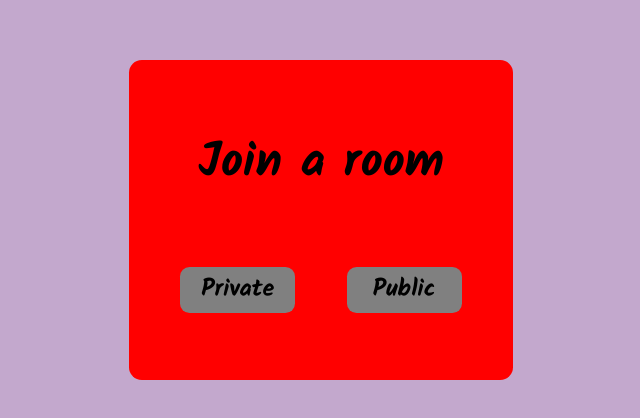
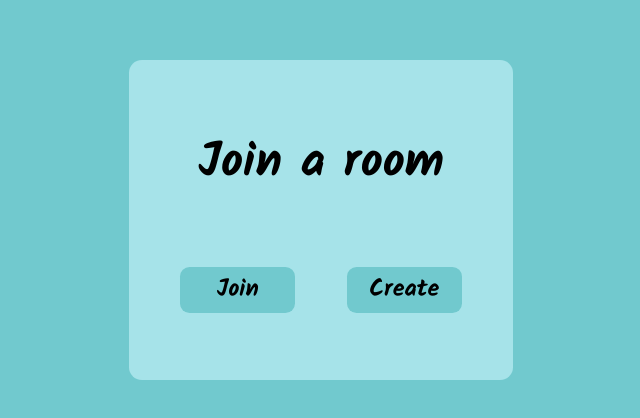
Before and after one commit to mudit-jain01/Uno-Game-Project, a React (Vite) app: page / in a window 1280 px wide. Shown: the part 180-598 px from the top of the page, without its empty margins (319-959 px from the left). Built offline with nearby package versions, Linux system fonts and the light colour scheme.

Commit message:
screen integration

```diff
--- a/src/App.jsx
+++ b/src/App.jsx
@@ -1,11 +1,9 @@
-import React, { useState, useRef, useLayoutEffect, useEffect } from "react";
+import React, { useState, useEffect } from "react";
 import PlayScreen from "./screens/playground/PlayScreen";
 import Roomselect from "./screens/room-select/RoomSelection";
 import Lobby from "./screens/lobby/lobby";
-import anime from "animejs";
 import playerInfo from "./demoPlayers";
-import WildCardPlusFour from "./components/cards/WildCardPlusFour";
-import WildCardColorChange from "./components/cards/WildCardColorChange";
+import { nanoid } from "nanoid";
 function App() {
   // function animate1(event) {
   //   anime({
@@ -19,18 +17,47 @@ function App() {
   //     rotateY: [{ value: "0deg", duration: 700 }],
   //   });
   // }
-  const [roomPageEntry, setRoomPageEntry] = useState(true);
+  const [pageNumbers, setPageNumber] = useState(0);
+  const [getCode, setGetCode] = useState(false);
+  const [code, setCode] = useState("");
+
   function handleSelection(event) {
-    setRoomPageEntry(false);
+    if (event.target.name === "join") {
+      setGetCode(true);
+    } else {
+      setCode(nanoid(6));
+      setPageNumber((prev) => (prev += 1));
+    }
+  }
+
+  function handleGoButton(event) {
+    setPageNumber((prev) => (prev += 1));
+  }
+
+  function handleCodeInputChange(event) {
+    setCode(event.target.value);
   }
 
   return (
     <main>
       {/* <Lobby players={playerInfo.players} code={}/> */}
-      <Roomselect
-        entryState={roomPageEntry}
-        handleSelection={handleSelection}
-      />
+      {pageNumbers === 0 && (
+        <Roomselect
+          handleSelection={handleSelection}
+          getCode={getCode}
+          handleGoButton={handleGoButton}
+          code={code}
+          handleChange={handleCodeInputChange}
+        />
+      )}
+      {pageNumbers === 1 && (
+        <Lobby
+          code={code}
+          players={playerInfo.players}
+          handleGoButton={handleGoButton}
+        />
+      )}
+      {pageNumbers === 2 && <PlayScreen />}
     </main>
   );
 }
--- a/src/screens/lobby/lobby.css
+++ b/src/screens/lobby/lobby.css
@@ -8,7 +8,7 @@
 .lobby{
     width: 50vw;
     height: 60vh;
-    background-color: red;
+    background-color: #A6E3E9;
     border-radius: 0.5rem;
     display: flex;
     flex-direction: column;
@@ -27,4 +27,5 @@
     padding: 0.5rem;
     border-radius: 0.4rem;
     border: 0px;
+    background-color: #71C9CE;
 }
--- a/src/screens/lobby/lobby.jsx
+++ b/src/screens/lobby/lobby.jsx
@@ -18,7 +18,9 @@ export default function Lobby(props) {
         <div className="profile_row">
           {props.players.slice(3, 6).map(playerDP)}
         </div>
-        <button className="play_button">Let's play</button>
+        <button className="play_button" onClick={props.handleGoButton}>
+          Let's play
+        </button>
       </div>
     </div>
   );
--- a/src/screens/playground/Playscreen.css
+++ b/src/screens/playground/Playscreen.css
@@ -1,6 +1,6 @@
 /* playscreen div main */
 .playscreen_div{
-    background-color: #A6E3E9;
+    background-color: #71C9CE;
     position: relative;
     width: 100vw;
     height: 100vh;
--- a/src/screens/room-select/RoomSelection.jsx
+++ b/src/screens/room-select/RoomSelection.jsx
@@ -5,15 +5,42 @@ export default function RoomSelection(props) {
   return (
     <div className="room_choice_div">
       <div className="choice_box">
-        {props.entryState ? <h1>Join a room</h1> : <h1>Do you want to?</h1>}
-        <div className="choice_buttons">
-          <button className="room_choice" onClick={props.handleSelection}>
-            {props.entryState ? "Private" : "Join"}
-          </button>
-          <button className="room_choice" onClick={props.handleSelection}>
-            {props.entryState ? "Public" : "Create"}
-          </button>
-        </div>
+        {props.getCode && (
+          <div className="code_div">
+            <input
+              className="code"
+              type="text"
+              placeholder="code"
+              value={props.code}
+              name=""
+              onChange={props.handleChange}
+            />
+            <button className="code_button" onClick={props.handleGoButton}>
+              Go
+            </button>
+          </div>
+        )}
+        {!props.getCode && (
+          <>
+            <h1>Join a room</h1>
+            <div className="choice_buttons">
+              <button
+                className="room_choice"
+                name="join"
+                onClick={props.handleSelection}
+              >
+                Join
+              </button>
+              <button
+                name="create"
+                className="room_choice"
+                onClick={props.handleSelection}
+              >
+                Create
+              </button>
+            </div>
+          </>
+        )}
       </div>
     </div>
   );
--- a/src/screens/room-select/roomselection.css
+++ b/src/screens/room-select/roomselection.css
@@ -13,7 +13,7 @@
     flex-direction: column;
     justify-content: space-evenly;
     align-items: center;
-    background-color: red;
+    background-color: #A6E3E9;
     border-radius: 0.8rem;
 }
 
@@ -28,7 +28,35 @@
     padding: 0.3rem;
     border-radius: 0.6rem;
     border: 0px;
-    background-color: gray;
+    background-color: #71C9CE;
     cursor: pointer;
     width: 30%;
 }
+
+.code_div{
+    display: flex;
+    flex-direction: column;
+    gap: 1rem;
+    align-items: center;
+}
+
+input[type="text"]{
+    width: 90%;
+    text-align: center;
+    border: 0px;
+    border-radius: 0.6rem;
+    padding: 0.5rem;
+}
+
+input[type="text"]:focus{
+    outline: none;
+}
+
+.code_button{
+    padding: 0.3rem;
+    border-radius: 0.6rem;
+    border: 0px;
+    background-color: #71C9CE;
+    cursor: pointer;
+    width: 50%;
+}
--- a/styles.css
+++ b/styles.css
@@ -80,7 +80,7 @@ h6 {
 body {
   overflow: overlay;
   max-height: 100vh;
-  background-color: #C3A8CD;
+  background-color: #71C9CE;
   font-family: 'Kalam', cursive;
 }
 main{
```
